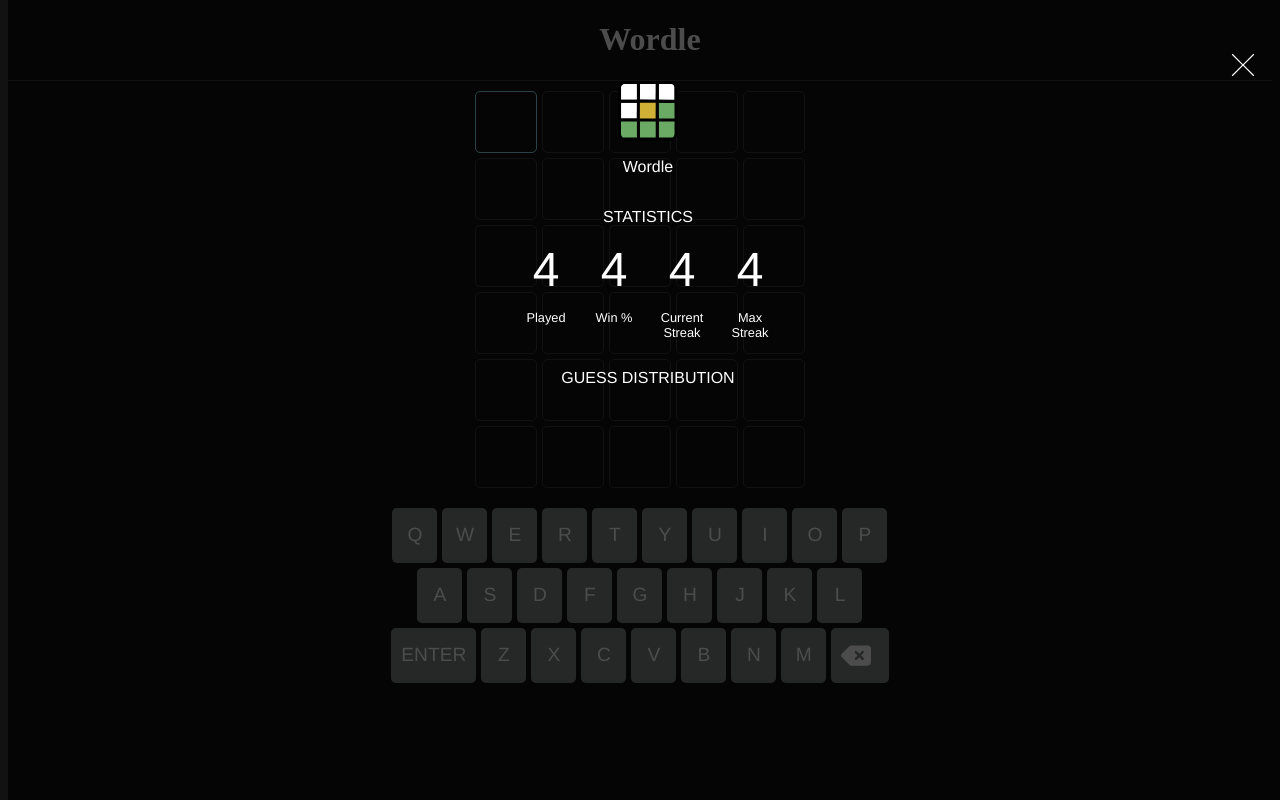
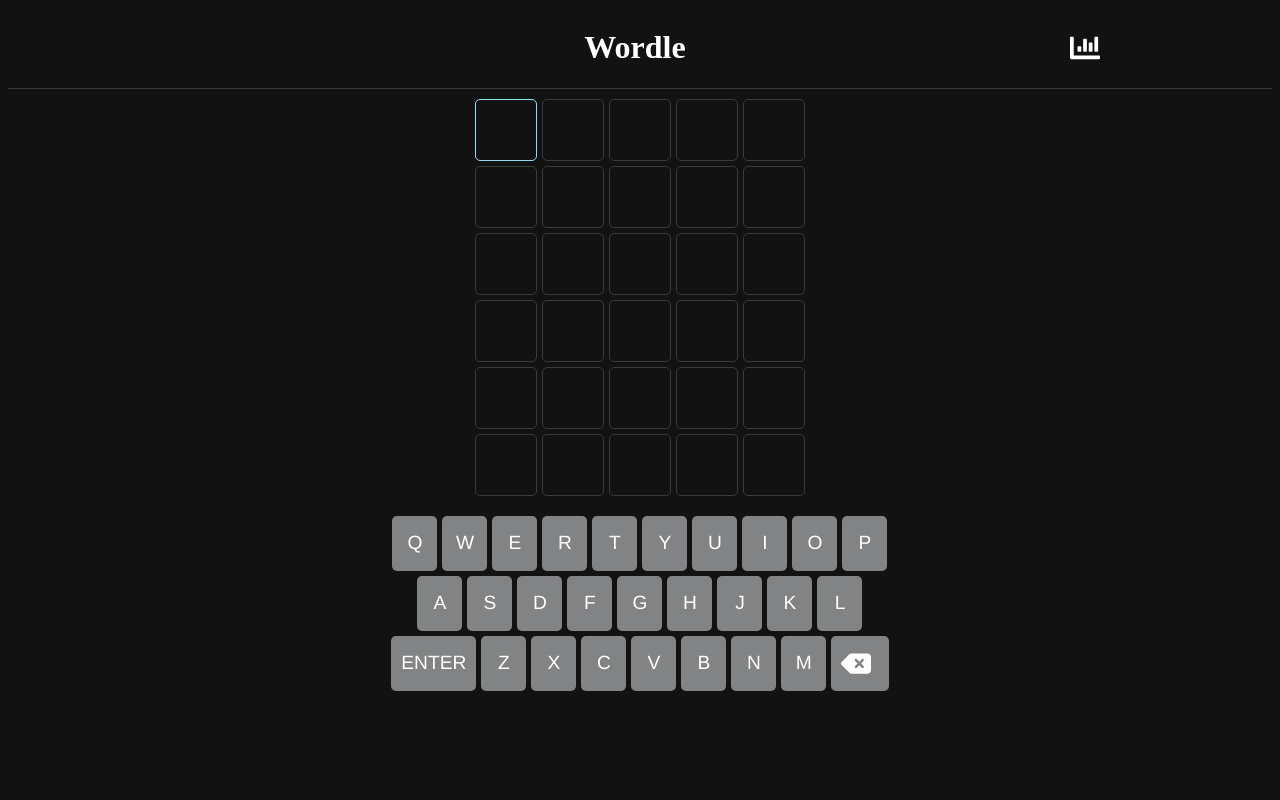
Before and after one commit to JesusGuti/Wordle-Clone, a website with bundled scripts: page index.html in a window 1280 px wide. Built offline with nearby package versions, Linux system fonts and the light colour scheme; a web font is replaced by a local one.

Commit message:
Added statistics icon and event

```diff
--- a/index.html
+++ b/index.html
@@ -10,6 +10,7 @@
 <body>
     <header>
         <h1>Wordle</h1>
+        <button id="statistics-button" class="statistics-button"></button>
     </header>
     <main>
         <div class="not-enough" id="not-enough">Not enough letters</div>
@@ -21,8 +22,8 @@
         </section>
     </main>
 
-    <section class="distribution-information-modal">
-        <button class="close-button"></button>
+    <section id="statistics-information-modal" class="distribution-information-modal">
+        <button id="close-button" class="close-button"></button>
         <img src='./assets/wordle-icon.svg' alt="wordle icon"/>
         <p>Wordle</p>
         <p>STATISTICS</p>
--- a/scripts/script.js
+++ b/scripts/script.js
@@ -7,6 +7,10 @@
 
 const $matrix = document.getElementById('matrix')
 const $keyboard = document.getElementById('keyboard')
+const $statisticsButton = document.getElementById('statistics-button')
+const $statisticsInformationModal = document.getElementById('statistics-information-modal')
+const $closeButton = document.getElementById('close-button')
+
 const delayToAnimate = 500
 let $actualSquare = null
 let actualRowIndex = 0
@@ -207,6 +211,14 @@
 
 }
 
+function showInformationModal () {
+    $statisticsInformationModal.style.display = 'flex'
+}
+
+function closeInformationModal () {
+    $statisticsInformationModal.style.display = 'none'
+}
+
 function initEvents () {
     document.addEventListener('keydown', (event) => {
         writeLetter(event)
@@ -218,6 +230,14 @@
             clickLetter(event.target)
         })
     })
+
+    $statisticsButton.addEventListener('click', () => {
+        showInformationModal();
+    })
+
+    $closeButton.addEventListener('click', () => {
+        closeInformationModal()
+    })
 }
 
 getRandomWord()
--- a/style.css
+++ b/style.css
@@ -19,10 +19,25 @@
 header {
     margin-bottom: 10px;
     border-bottom: 1px solid var(--gray);
-    text-align: center;
+    justify-content: center;
+    display: flex;
+    flex-direction: row;
+
     & h1 {
         font-family: "NYTKarnakCondensed";
         margin-left: 20px;
+    }
+
+    & .statistics-button {
+        position: relative;
+        width: 30px;
+        height: 30px;
+        background-image: url('./icons/chart-bar-solid.svg');
+        background-repeat: no-repeat;
+        background-color: transparent;
+        border: none;
+        margin-top: 25px;
+        right: -30vw;
     }
 }
 
@@ -192,10 +207,9 @@
     width: 100%;
     height: 100%;
     top: 0;
-    display: flex;
     flex-direction: column;
     align-items: center;
-    /* display: none; */
+    display: none;
     position: fixed;
     z-index: 3;
     padding-top: 50px;
```
Also changed, not shown: icons/chart-bar-solid.svg (added).
